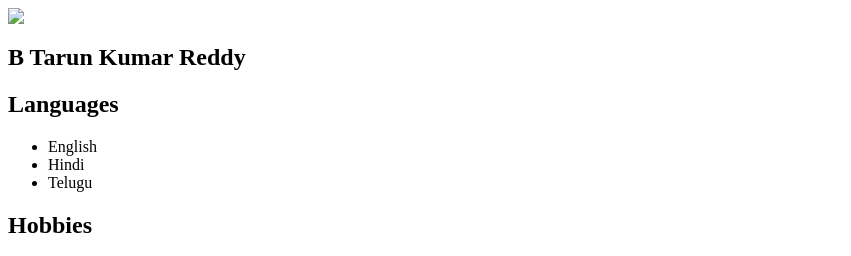
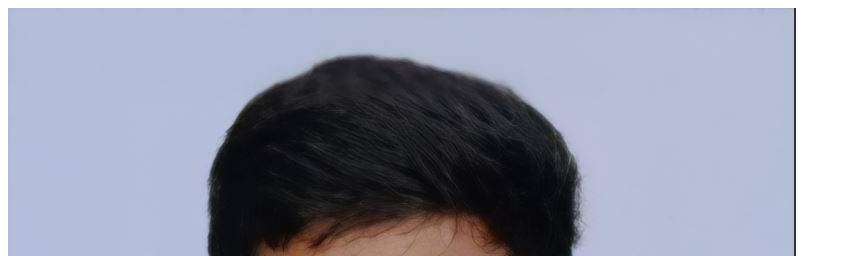
Before and after one commit to tarun-0314/about, a plain HTML site: page index.html in a window 1280 px wide. Shown: the top 256 px of the page, without its empty margins (0-851 px from the left). Drawn offline with Linux system fonts and the light colour scheme.

Commit message:
Update index.html

```diff
--- a/index.html
+++ b/index.html
@@ -1,6 +1,6 @@
 <body>
 			<div class="image">
-				<img src="PicsArt_03-13-02.50.03.jpg">
+				<img src="Buchpalli_Tarun Kumar Reddy.JPG">
 			</div>
 			<div class="name">
 				<h2>B Tarun Kumar Reddy</h2>
```
